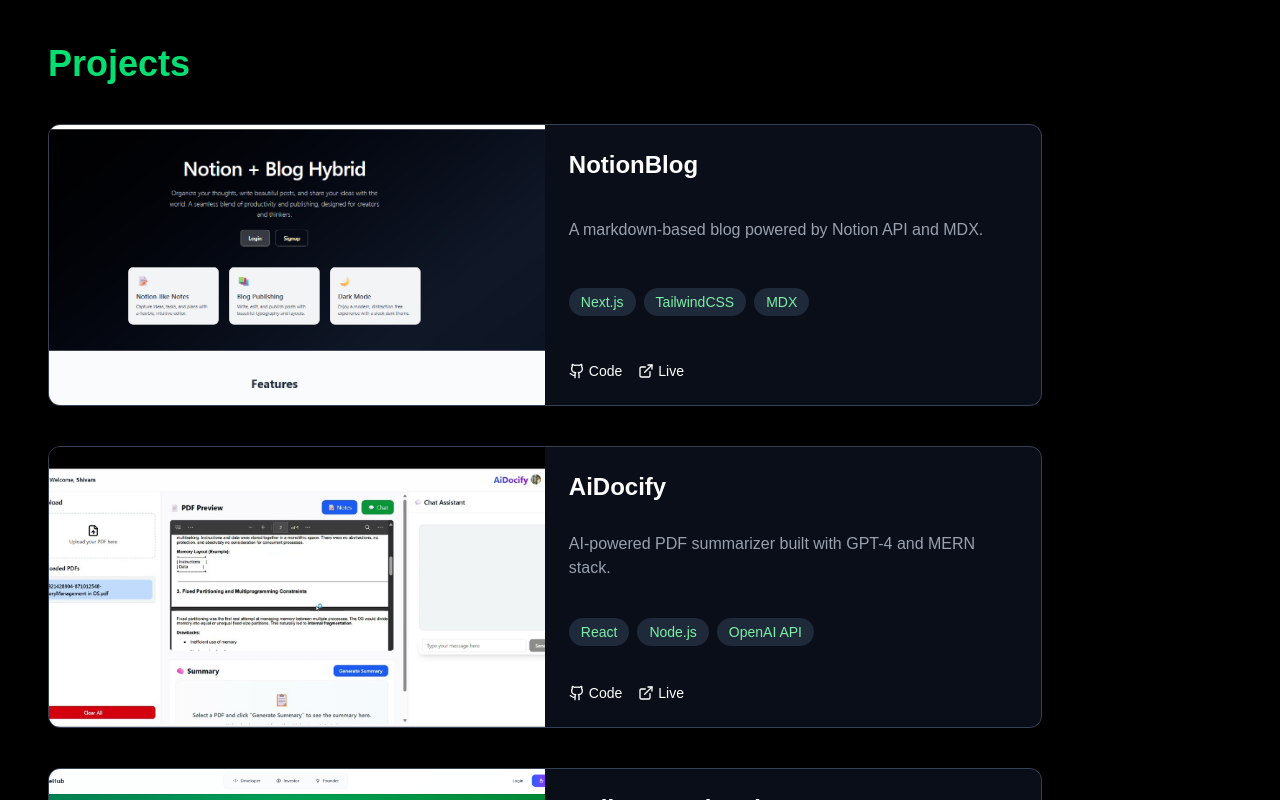
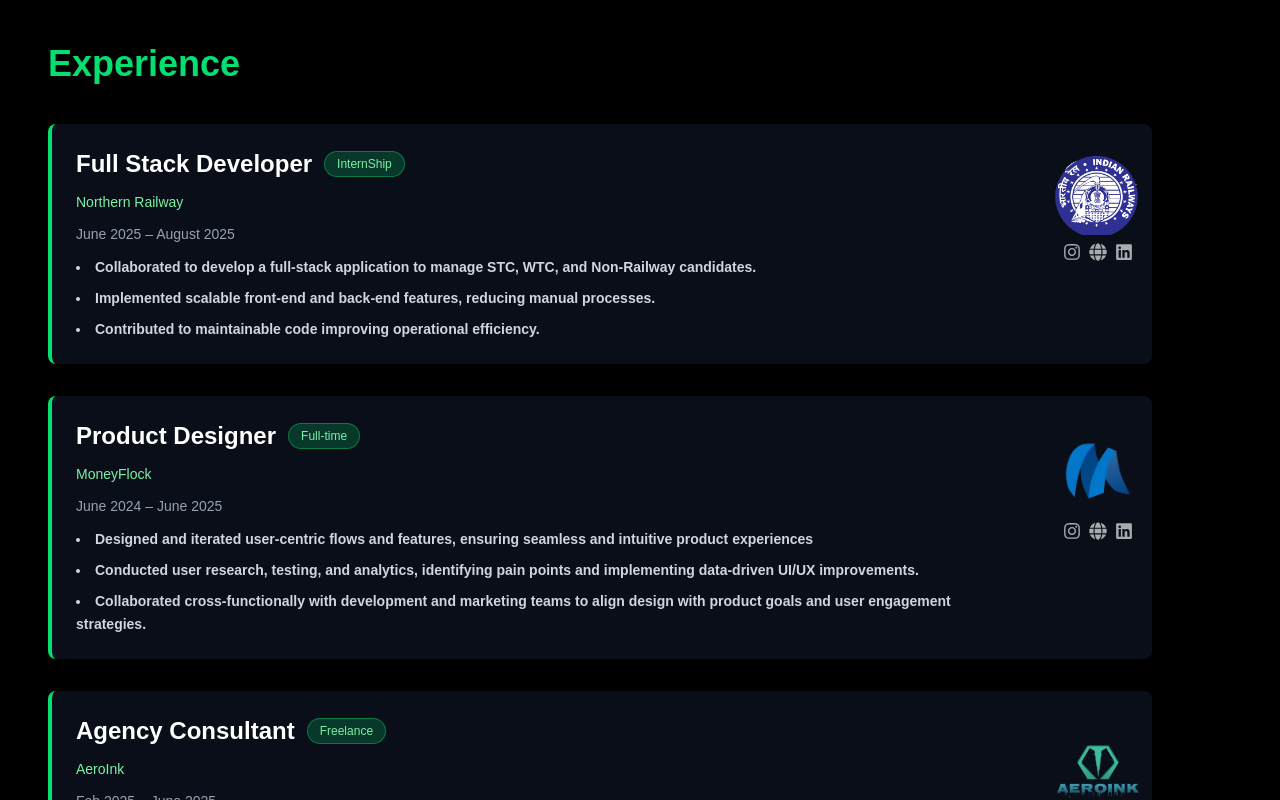
Before and after one commit to alvindevil/next_portfolio, a Next.js app: page / in a window 1280 px wide. Shown: the part 820-1620 px from the top of the page. Built offline with nearby package versions, Linux system fonts and the light colour scheme.

Commit message:
exp section added

```diff
--- a/src/app/pages/landingPage.tsx
+++ b/src/app/pages/landingPage.tsx
@@ -77,6 +77,7 @@
               }
         }}
       />
+      <ExperienceSection />
       <motion.div
         initial={{ opacity: 0, y: 500 }}
         whileInView={{ opacity: 1, y: 0 }}
@@ -85,7 +86,6 @@
       >
       <ProjectsSection />
       </motion.div>
-      <ExperienceSection />
       <SkillsSection />
       <Footer />
     </div>
--- a/src/app/sections/expSection.tsx
+++ b/src/app/sections/expSection.tsx
@@ -5,6 +5,23 @@
 import { FaInstagram, FaLinkedin, FaGlobe } from 'react-icons/fa';
 
 const experiences = [
+  {
+    role: 'Full Stack Developer',
+    company: 'Northern Railway ',
+    duration: 'June 2025 – August 2025',
+    type: 'InternShip',
+    src: '/images/exp/STVT.png',
+    social: {
+      instagram: 'https://instagram.com/moneyflock',
+      website: 'https://moneyflock.com',
+      linkedin: 'https://linkedin.com/company/moneyflock',
+    },
+    description: [
+      'Collaborated to develop a full-stack application to manage STC, WTC, and Non-Railway candidates.',
+      'Implemented scalable front-end and back-end features, reducing manual processes.',
+      'Contributed to maintainable code improving operational efficiency. ',
+    ],
+  },
   {
     role: 'Product Designer',
     company: 'MoneyFlock',
@@ -23,7 +40,7 @@
     ],
   },
   {
-    role: 'Project Manager',
+    role: 'Agency Consultant',
     company: 'AeroInk',
     duration: 'Feb 2025 – June 2025',
     type: 'Freelance',
--- a/src/app/sections/projectSection.tsx
+++ b/src/app/sections/projectSection.tsx
@@ -42,14 +42,14 @@
         {projects.map((project, idx) => (
           <div
             key={idx}
-            className=" flex flex-col w-[90%] left-0 md:flex-row bg-gray-900/60 border border-gray-700 rounded-xl overflow-hidden hover:border-green-400 transition-colors duration-300 "
+            className=" flex flex-col w-[98%] left-0 md:flex-row bg-gray-900/60 border border-gray-700 rounded-xl overflow-hidden hover:border-green-400 transition-colors duration-300 "
           >
             {/* Left: Image */}
-            <div className="relative w-full md:w-1/2 h-[220px] md:h-[280px] overflow-hidden">
+            <div className="relative p-2 w-full md:w-1/2 h-[220px] md:h-[280px] overflow-hidden">
               <img
                 src={project.src}
                 alt={project.name}
-                className="w-full  h-full object-cover [object-position:center_12%] transition-transform duration-500 group-hover:scale-105"
+                className="w-full rounded-xl  h-full object-cover [object-position:center_12%] transition-transform duration-500 group-hover:scale-105"
               />
 
               {/* Hover overlay */}
```
Also changed, not shown: public/images/exp/STVT.png (added).
